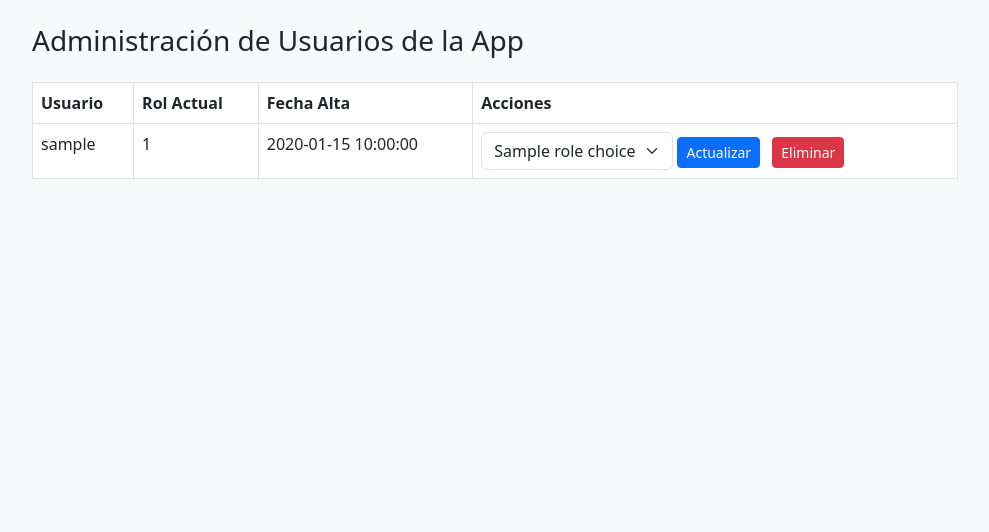
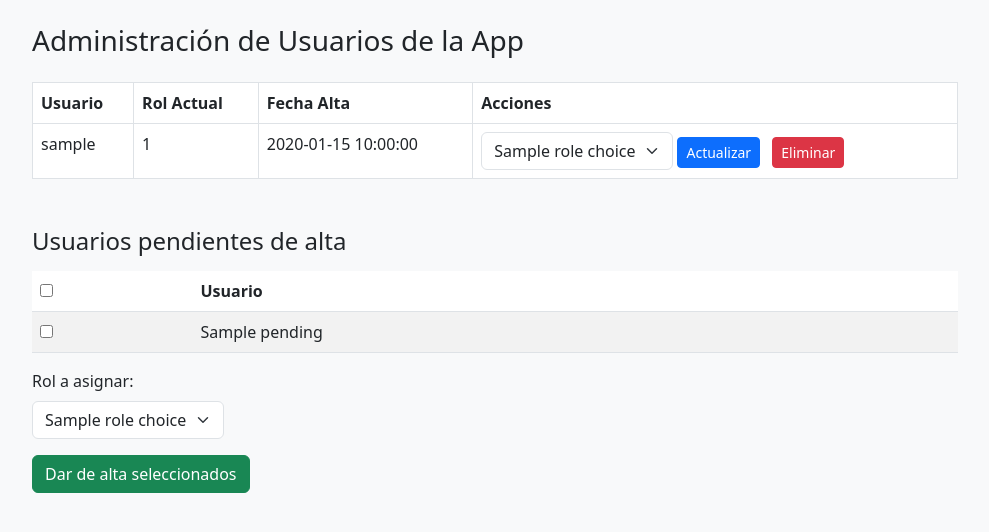
Before and after one commit to jsegrod1512/flask-ldap-app, a Flask app: template templates/admin_usuarios.html in a window 1280 px wide. Shown: the part 56-588 px from the top of the page, without its empty margins (145-1134 px from the left). Run offline with Flask 3, Linux system fonts and the light colour scheme; the template is opened without the code that fills it: most values are stand-ins (such as "Sample title", 1, 10 or a date in 2020); parts of the project's set-up code (start-up, migrations or seed data) failed here and were passed over.

Commit message:
plantilla admin_usuarios.html corregida

```diff
--- a/templates/admin_usuarios.html
+++ b/templates/admin_usuarios.html
@@ -4,6 +4,8 @@
 <div class="row">
   <div class="col-md-10 offset-md-1">
     <h3>Administración de Usuarios de la App</h3>
+
+    <!-- 1) Tabla de usuarios ya dados de alta -->
     <table class="table table-bordered mt-4">
       <thead>
         <tr>
@@ -37,7 +39,8 @@
             <form method="post" class="d-inline ms-2">
               <input type="hidden" name="action" value="delete">
               <input type="hidden" name="username" value="{{ u.username }}">
-              <button class="btn btn-sm btn-danger" onclick="return confirm('Eliminar {{ u.username }}?')">
+              <button class="btn btn-sm btn-danger"
+                      onclick="return confirm('Eliminar {{ u.username }}?')">
                 Eliminar
               </button>
             </form>
@@ -46,6 +49,60 @@
         {% endfor %}
       </tbody>
     </table>
+
+    <!-- 2) Sección de usuarios pendientes -->
+    {% if pending %}
+    <h4 class="mt-5">Usuarios pendientes de alta</h4>
+    <form method="post">
+      <!-- indica que esta acción es 'add' -->
+      <input type="hidden" name="action" value="add">
+      <table class="table table-striped mt-3">
+        <thead>
+          <tr>
+            <th scope="col"><input type="checkbox" id="select_all"
+                  onclick="document.querySelectorAll('.chk').forEach(c=>c.checked=this.checked)"></th>
+            <th scope="col">Usuario</th>
+          </tr>
+        </thead>
+        <tbody>
+          {% for u in pending %}
+          <tr>
+            <td>
+              <input type="checkbox" name="uids" value="{{ u }}" class="chk">
+            </td>
+            <td>{{ u }}</td>
+          </tr>
+          {% endfor %}
+        </tbody>
+      </table>
+
+      <!-- Selector de rol para todos los nuevos -->
+      <div class="mb-3 w-auto">
+        <label for="role_add" class="form-label">Rol a asignar:</label>
+        <select name="role_id" id="role_add" class="form-select w-auto">
+          {% for val, label in role_choices %}
+            <option value="{{ val }}">{{ label }}</option>
+          {% endfor %}
+        </select>
+      </div>
+
+      <button type="submit" class="btn btn-success">
+        Dar de alta seleccionados
+      </button>
+    </form>
+    {% else %}
+      <p class="text-muted mt-4">No hay usuarios pendientes.</p>
+    {% endif %}
+
   </div>
 </div>
+
+<!-- JS para el “select all” -->
+<script>
+  // Mantén simple el JS inline para este caso
+  document.getElementById('select_all')?.addEventListener('change', function() {
+    document.querySelectorAll('.chk').forEach(c => c.checked = this.checked);
+  });
+</script>
+
 {% endblock %}
```
